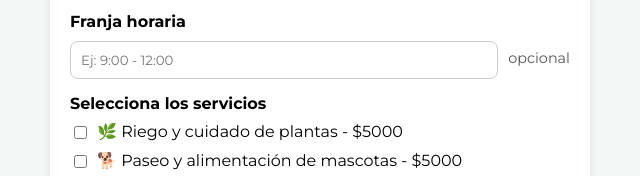
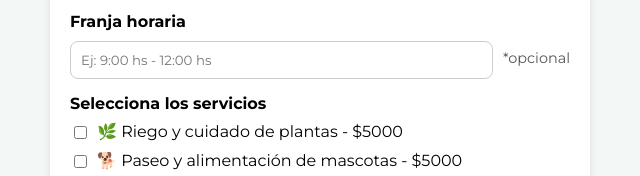
Before and after one commit to tarot-estelar/Servicios-SMA, a plain HTML site: page index.html in a window 1280 px wide. Shown: the part 378-554 px from the top of the page, 320-960 px from the left. Drawn offline with nearby package versions, Linux system fonts and the light colour scheme.

Commit message:
Update index.html

```diff
--- a/index.html
+++ b/index.html
@@ -121,8 +121,8 @@
         <!-- NUEVO CAMPO DE FRANJA HORARIA -->
         <label for="franjaHoraria">Franja horaria</label>
         <div class="franja-horaria-container">
-            <input type="text" id="franjaHoraria" placeholder="Ej: 9:00 - 12:00">
-            <span class="opcional-text">opcional</span>
+            <input type="text" id="franjaHoraria" placeholder="Ej: 9:00 hs - 12:00 hs">
+            <span class="opcional-text"> *opcional</span>
         </div>
 
         <label>Selecciona los servicios</label>
```
